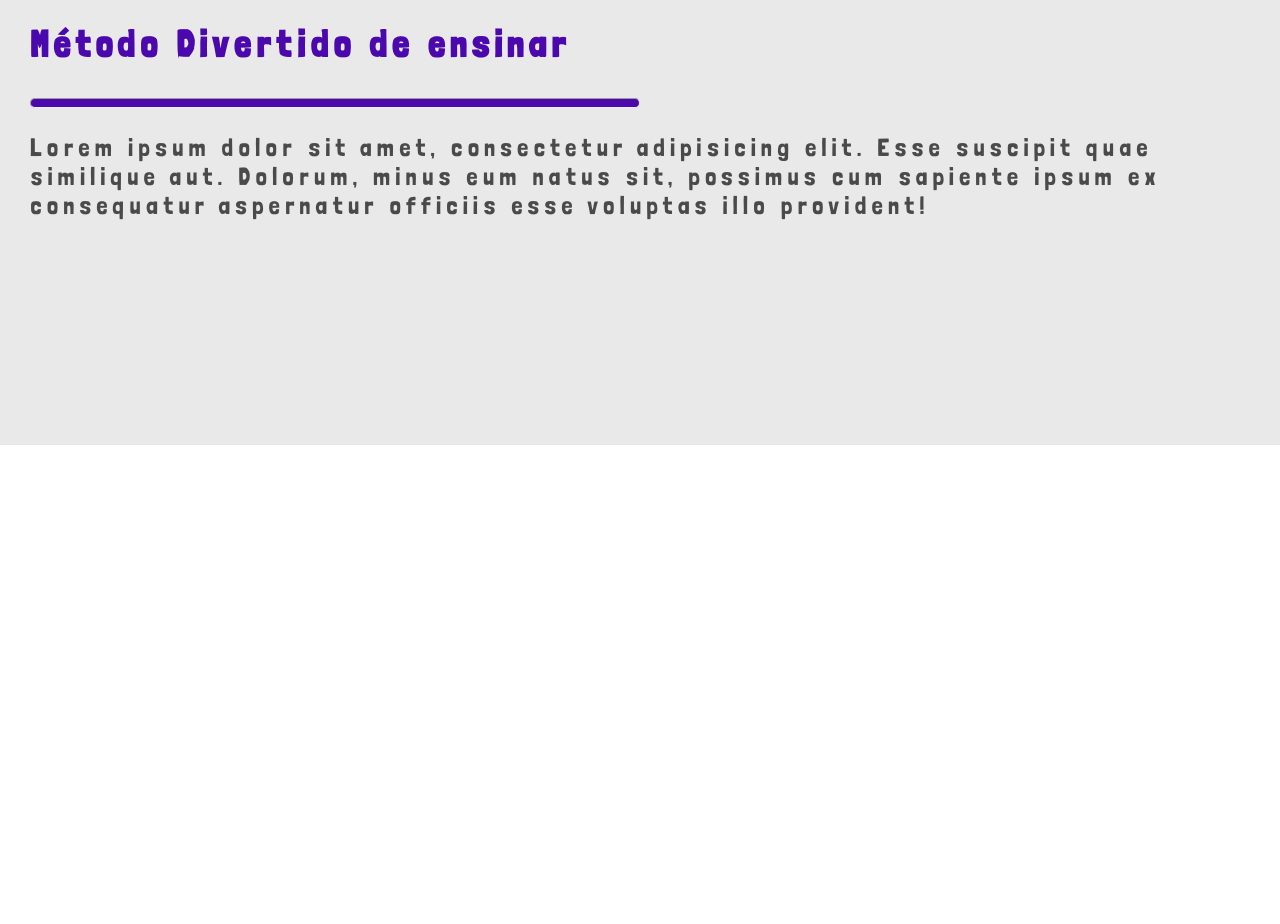
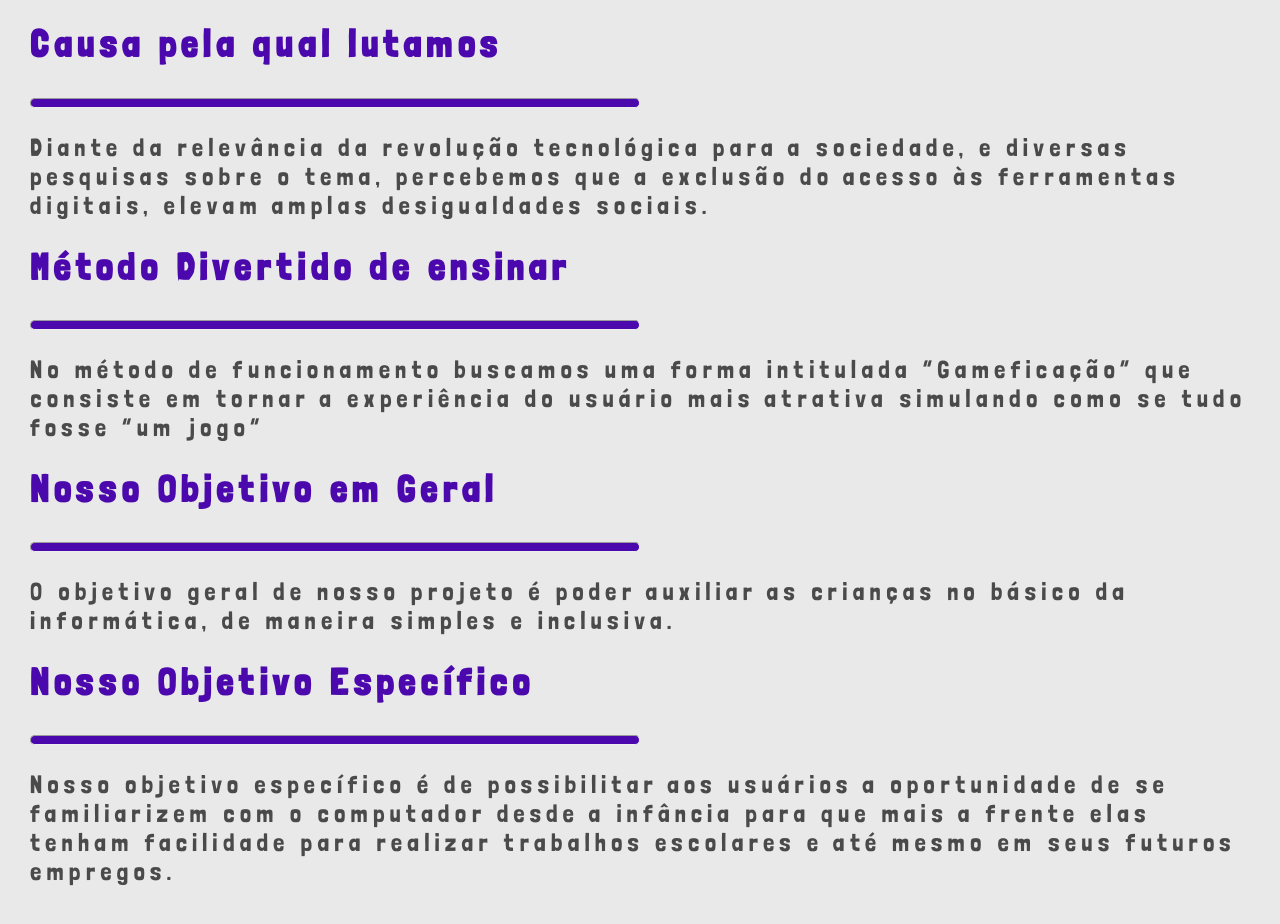
Before and after one commit to PauloHenriqueOliveiradeAlmeida/monstronautas, a Next.js app: page / in a window 1280 px wide. Shown: the part 1300-2224 px from the top of the page. Before the commit the page ends 1745 px from the top, so only its background shows below. Built offline with nearby package versions, Linux system fonts and the light colour scheme.

Commit message:
28/09 adicionei os textos ao welcome

```diff
--- a/pages/welcome.jsx
+++ b/pages/welcome.jsx
@@ -13,7 +13,7 @@ function Welcome() {
             </header>
             <main className={styles.main}>
                 <figure className={styles.mascoteField}>
-                    <Image src="/main-mascote.svg" layout="responsive" width={0} height={0} className={styles.mascote} alt="Mascote Voador"/>
+                    <Image src="/main-mascote.svg" layout="responsive" width={0} height={0} className={styles.mascote} alt="Mascote Voador" />
                 </figure>
                 <div className={styles.mainText}>
                     <p className={styles.text}>Vamos viajar pelo espaço e...</p>
@@ -37,10 +37,32 @@ function Welcome() {
                 <svg xmlns="http://www.w3.org/2000/svg" viewBox="0 0 1440 320"><path fill="#e9e9e9ff" fillOpacity="1" d="M0,288L12,288C24,288,48,288,72,288C96,288,120,288,144,250.7C168,213,192,139,216,133.3C240,128,264,192,288,229.3C312,267,336,277,360,266.7C384,256,408,224,432,186.7C456,149,480,107,504,101.3C528,96,552,128,576,128C600,128,624,96,648,80C672,64,696,64,720,58.7C744,53,768,43,792,74.7C816,107,840,181,864,192C888,203,912,149,936,154.7C960,160,984,224,1008,240C1032,256,1056,224,1080,192C1104,160,1128,128,1152,106.7C1176,85,1200,75,1224,101.3C1248,128,1272,192,1296,202.7C1320,213,1344,171,1368,176C1392,181,1416,235,1428,261.3L1440,288L1440,320L1428,320C1416,320,1392,320,1368,320C1344,320,1320,320,1296,320C1272,320,1248,320,1224,320C1200,320,1176,320,1152,320C1128,320,1104,320,1080,320C1056,320,1032,320,1008,320C984,320,960,320,936,320C912,320,888,320,864,320C840,320,816,320,792,320C768,320,744,320,720,320C696,320,672,320,648,320C624,320,600,320,576,320C552,320,528,320,504,320C480,320,456,320,432,320C408,320,384,320,360,320C336,320,312,320,288,320C264,320,240,320,216,320C192,320,168,320,144,320C120,320,96,320,72,320C48,320,24,320,12,320L0,320Z"></path></svg>
                 <div className={styles.contentInfo}>
                     <Slide left>
+                        <h2>Causa pela qual lutamos</h2>
+                        <hr />
+                        <p>Diante da relevância da revolução tecnológica para a sociedade, e diversas pesquisas sobre o tema, percebemos que a exclusão do acesso às ferramentas digitais, elevam amplas desigualdades sociais.</p>
+                    </Slide>
+
+                    <Slide left>
                         <h2>Método Divertido de ensinar</h2>
                         <hr />
-                        <p>Lorem ipsum dolor sit amet, consectetur adipisicing elit. Esse suscipit quae similique aut. Dolorum, minus eum natus sit, possimus cum sapiente ipsum ex consequatur aspernatur officiis esse voluptas illo provident!</p>
+                        <p>No método de funcionamento buscamos uma forma intitulada “Gameficação” que consiste em tornar a experiência do usuário mais atrativa simulando como se tudo fosse “um jogo”</p>
                     </Slide>
+
+                    <Slide left>
+                        <h2>Nosso Objetivo em Geral</h2>
+                        <hr />
+                        <p>O objetivo geral de nosso projeto é poder auxiliar as crianças no básico da informática, de maneira simples e inclusiva.</p>
+                    </Slide>
+
+                    <Slide left>
+                        <h2>Nosso Objetivo Específico</h2>
+                        <hr />
+                        <p>Nosso objetivo específico é de possibilitar aos usuários a oportunidade de se familiarizem com o computador desde a infância para que mais a frente elas tenham facilidade para realizar trabalhos escolares e até mesmo em seus futuros empregos.</p>
+                    </Slide>
+
+
+
+
                 </div>
             </section>
         </div>
--- a/pages/welcome.module.css
+++ b/pages/welcome.module.css
@@ -27,43 +27,53 @@
     transition: all .5s ease;
     font-weight: bold;
 }
+
 .login:hover {
     background-position: left;
     color: var(--blue2);
     box-shadow: var(--button-light);
 
 }
+
 .mascoteField {
     margin: 100px auto 0px auto;
     min-width: 120px;
     max-width: 300px;
     padding: 0px;
 }
+
 .mascoteField img {
     object-fit: contain;
 }
+
 .mascote {
     animation: mascote_move 10s infinite alternate;
     z-index: 1;
 }
+
 .text {
     font-size: 1.2rem;
     text-align: left;
     margin-top: -1.4%;
 }
+
 .button {
     background-image: var(--button-gradient);
     padding: 20px 120px;
     font-size: 1.5rem;
     border-radius: 32px;
     transition: all .5s ease-in-out;
+    z-index: 2;
+    position: relative;
 }
+
 .button:hover {
     background-image: none;
     background-color: var(--fg-white);
     box-shadow: var(--button-light);
     color: var(--blue2);
 }
+
 .content {
     display: flex;
     flex-direction: column;
@@ -75,12 +85,14 @@
     margin-top: 0px;
     color: var(--blue2);
 }
+
 .contentInfo {
     padding: 200px 30px;
     font-size: 25px;
     text-align: left;
     background-color: var(--fg-white);
 }
+
 .contentInfo hr {
     height: 10px;
     width: 50%;
@@ -94,6 +106,7 @@
     0% {
         transform: rotate(-10deg);
     }
+
     50% {
         transform: translateY(40px);
     }
@@ -103,9 +116,11 @@
     .container {
         font-size: 10rem;
     }
+
     .main {
         padding: 30px;
     }
+
     .mascoteField {
         margin: 0px;
         width: 50%;
@@ -114,9 +129,11 @@
         bottom: 180px;
         z-index: 1;
     }
+
     .mainText {
         margin-top: 40vh;
     }
+
     .mainText p {
         margin-bottom: 20px;
     }
```
Also changed, not shown: 1 other file (tests, documents, lock files or other folders).
